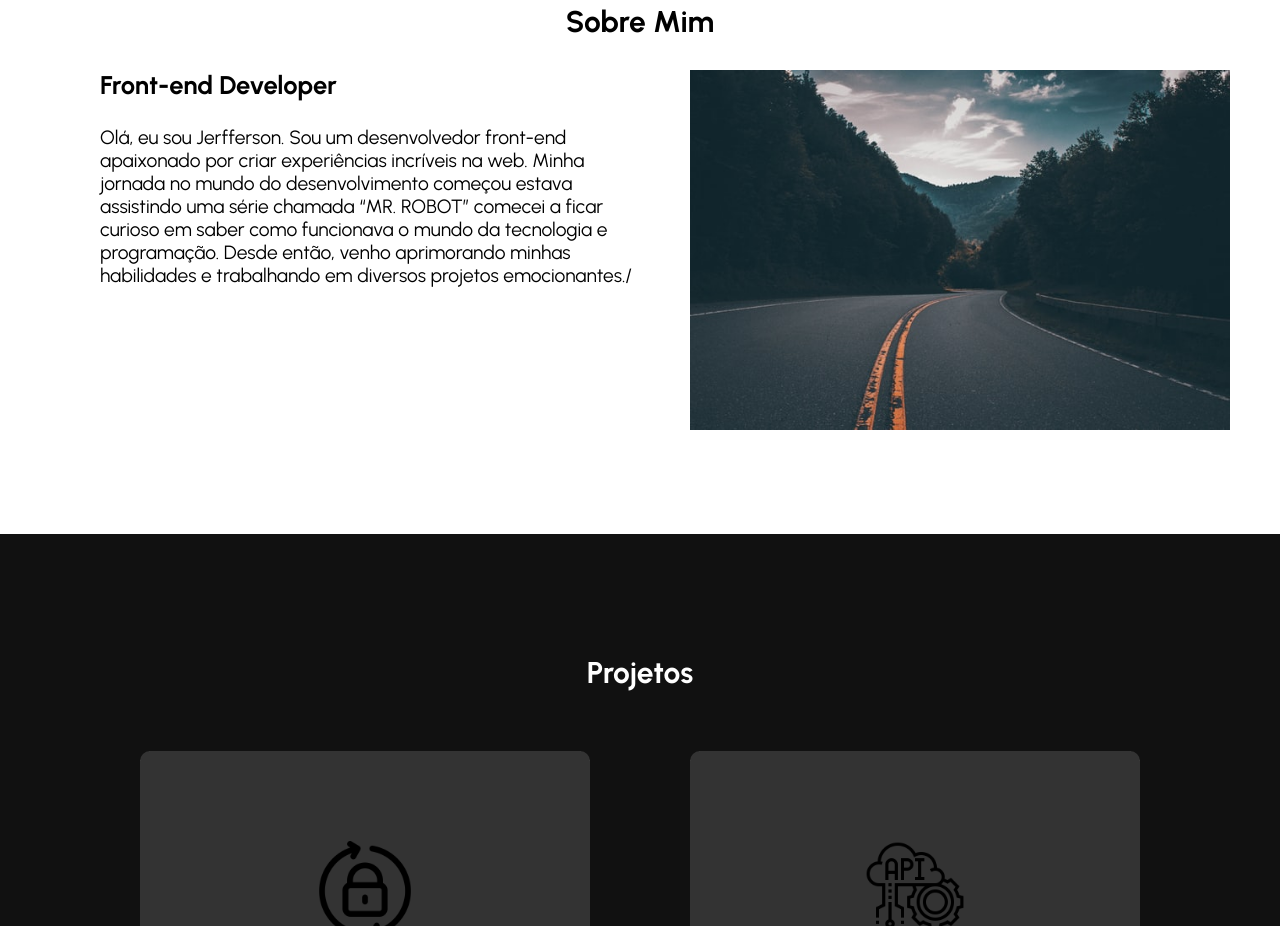
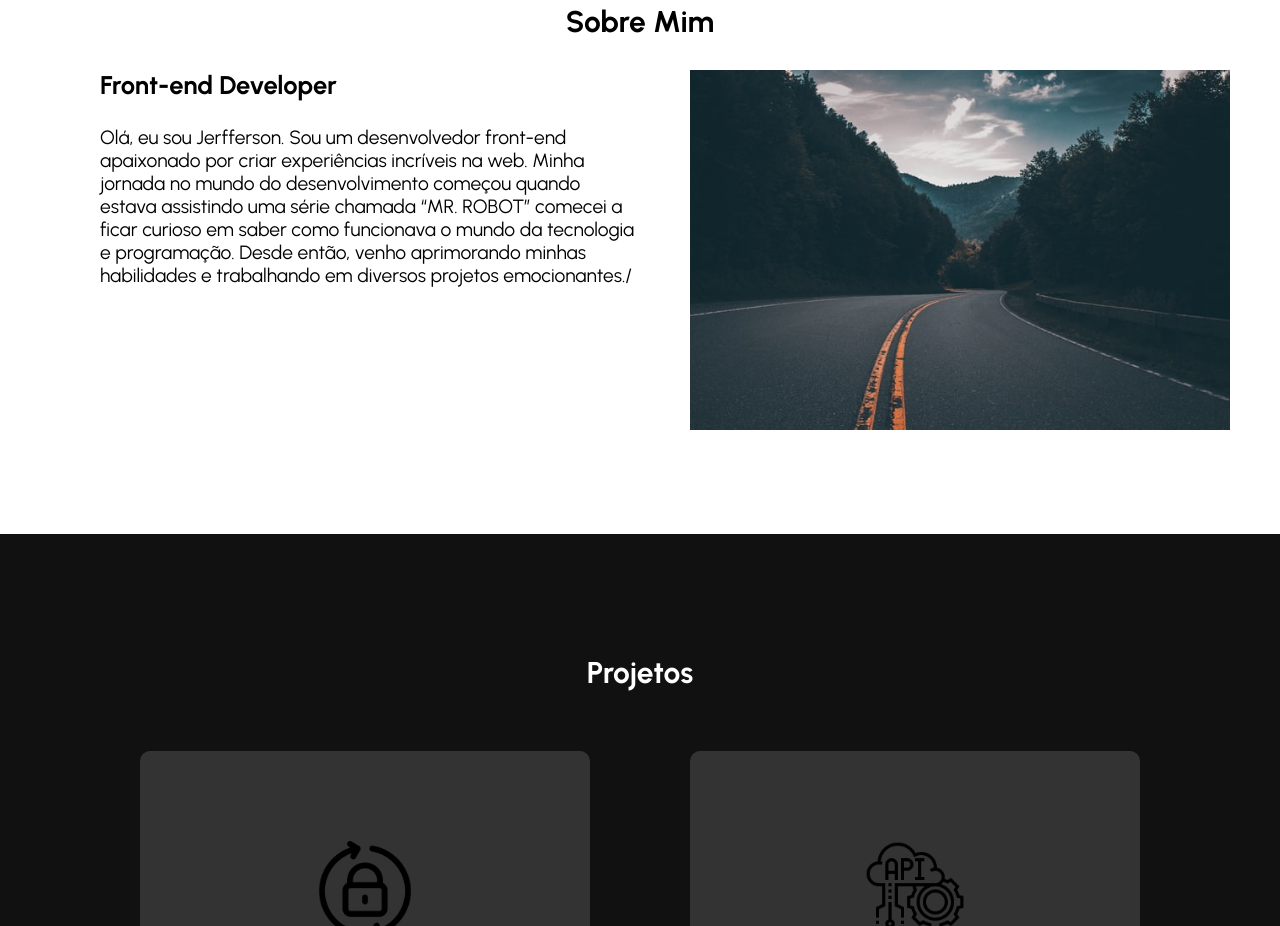
Before and after one commit to Jerfferson-Rodrigues/My-Portfolio, a plain HTML site: page index.html in a window 1280 px wide. Shown: the part 897-1823 px from the top of the page. Drawn offline with nearby package versions, Linux system fonts and the light colour scheme.

Commit message:
Update index.html

```diff
--- a/index.html
+++ b/index.html
@@ -36,7 +36,7 @@
         <div class="content">
             <div class="contentBx w50">
                 <h3>Front-end Developer</h3>
-                <p>Olá, eu sou Jerfferson. Sou um desenvolvedor front-end apaixonado por criar experiências incríveis na web. Minha jornada no mundo do desenvolvimento começou estava assistindo uma série chamada “MR. ROBOT” comecei a ficar curioso em saber como funcionava o mundo da tecnologia e programação. Desde então, venho aprimorando minhas habilidades e trabalhando em diversos projetos emocionantes./</p>
+                <p>Olá, eu sou Jerfferson. Sou um desenvolvedor front-end apaixonado por criar experiências incríveis na web. Minha jornada no mundo do desenvolvimento começou quando estava assistindo uma série chamada “MR. ROBOT” comecei a ficar curioso em saber como funcionava o mundo da tecnologia e programação. Desde então, venho aprimorando minhas habilidades e trabalhando em diversos projetos emocionantes./</p>
             </div>
             <div class="w50">
                 <img src="image/road.jpg">
```
